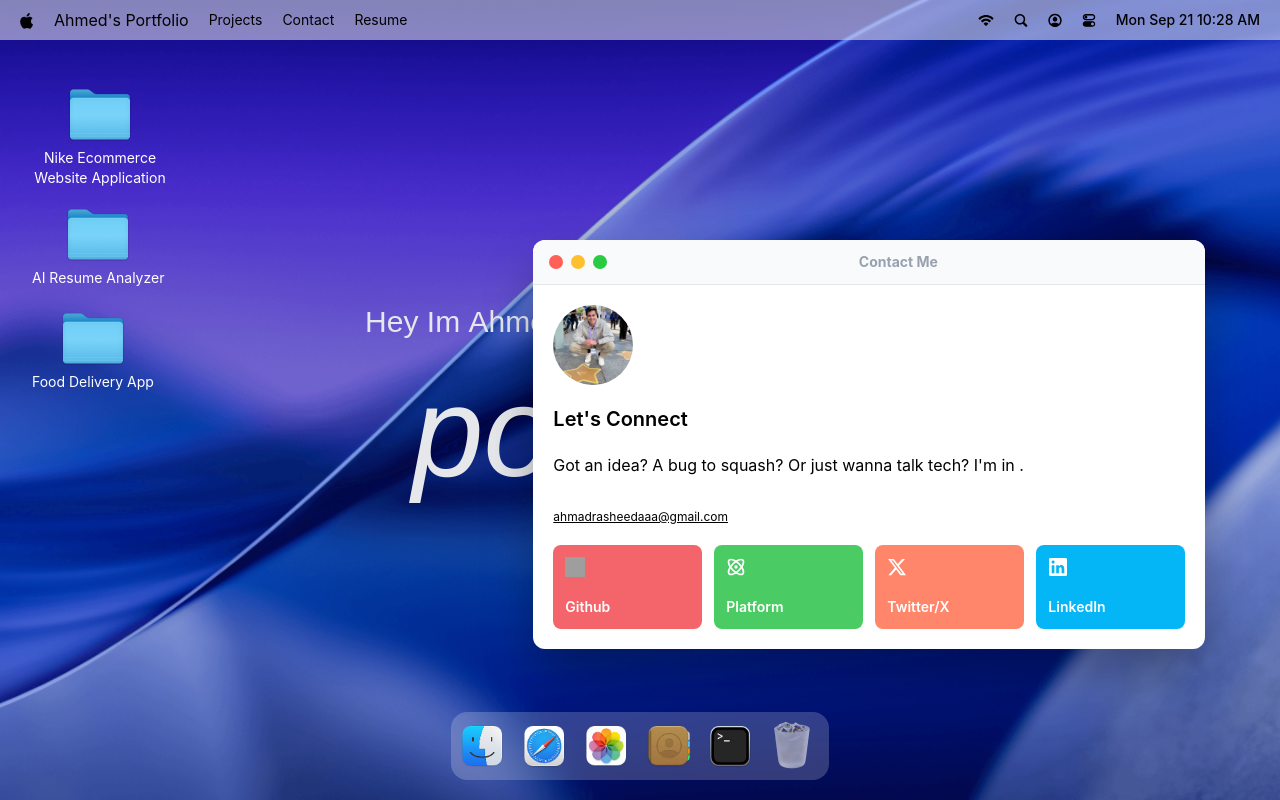
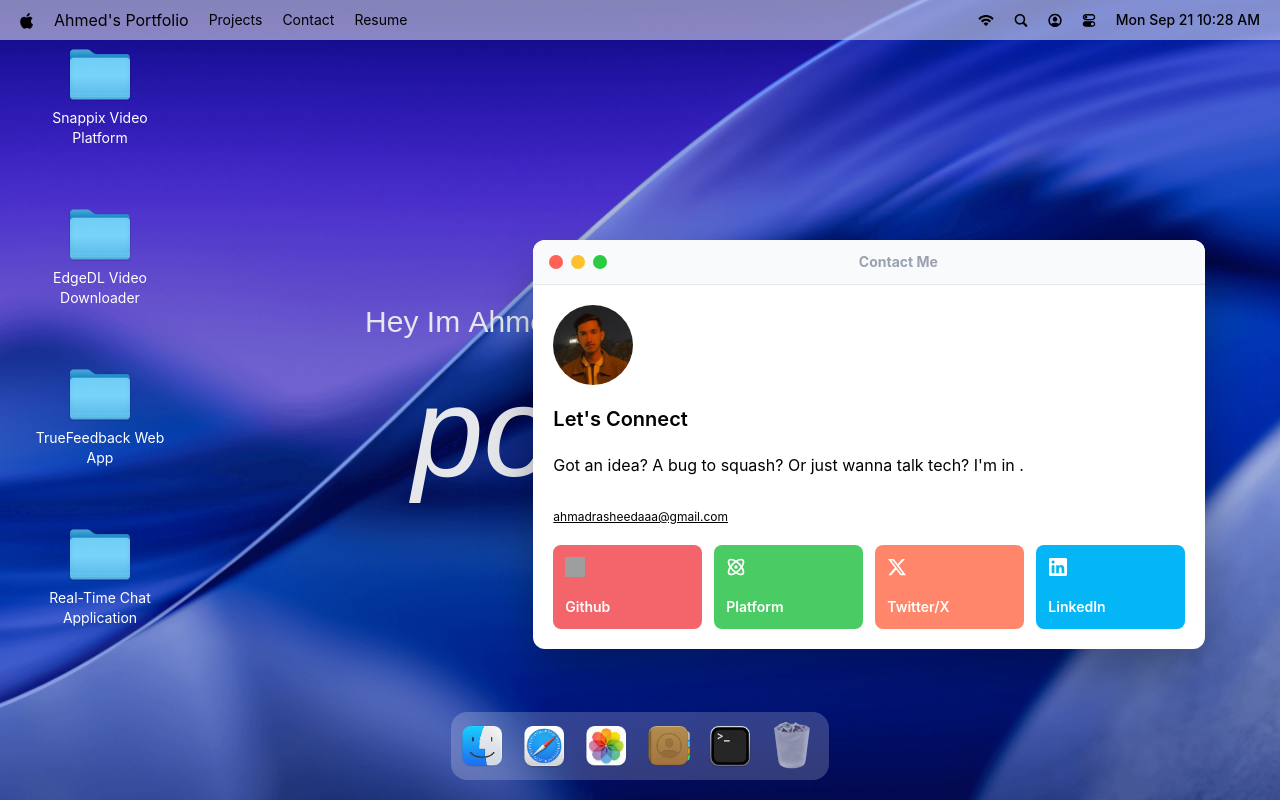
Before and after one commit to ahmedrasheed-dev/Portfolio, a React (Vite) app: page / in a window 1280 px wide. Both pictures are taken after a click on the item "Contact". Built offline with nearby package versions, Linux system fonts and the light colour scheme; grey boxes are pictures that could not be loaded; a web font is replaced by a local one.

Commit message:
Updated data

```diff
--- a/src/constants/index.js
+++ b/src/constants/index.js
@@ -105,27 +105,27 @@
 const techStack = [
   {
     category: "Frontend",
-    items: ["React.js", "Next.js", "TypeScript"],
-  },
-  {
-    category: "Mobile",
-    items: ["React Native", "Expo"],
+    items: ["React", "Next.js", "TypeScript", "GSAP"],
   },
   {
     category: "Styling",
-    items: ["Tailwind CSS", "Sass", "CSS"],
+    items: ["Tailwind CSS"],
   },
   {
     category: "Backend",
-    items: ["Node.js", "Express", "NestJS", "Hono"],
+    items: ["Node.js","Hono", "Express.js", "NextAuth"],
   },
   {
     category: "Database",
-    items: ["MongoDB", "PostgreSQL"],
+    items: ["MongoDB", "PostgreSQL", "SQL Server", "Redis"],
+  },
+  {
+    category: "Cloud & Deployment",
+    items: ["AWS S3", "AWS Lambda", "CloudFront", "Docker"],
   },
   {
     category: "Dev Tools",
-    items: ["Git", "GitHub", "Docker"],
+    items: ["Git", "GitHub", "Postman", "Linux"],
   },
 ];
 
@@ -135,28 +135,28 @@
     text: "Github",
     icon: "/icons/github.svg",
     bg: "#f4656b",
-    link: "https://github.com/JavaScript-Mastery-Pro",
+    link: "https://github.com/ahmedrahseed-dev",
   },
   {
     id: 2,
     text: "Platform",
     icon: "/icons/atom.svg",
     bg: "#4bcb63",
-    link: "https://jsmastery.com/",
+    link: "https://ahmedrasheed.vercel.app",
   },
   {
     id: 3,
     text: "Twitter/X",
     icon: "/icons/twitter.svg",
     bg: "#ff866b",
-    link: "https://x.com/jsmasterypro",
+    link: "https://x.com/ahmedrasheed17",
   },
   {
     id: 4,
     text: "LinkedIn",
     icon: "/icons/linkedin.svg",
     bg: "#05b6f6",
-    link: "https://www.linkedin.com/company/javascriptmastery/posts/?feedView=all",
+    link: "https://www.linkedin.com/in/ahmadrasheed17/",
   },
 ];
 
@@ -218,6 +218,175 @@
   gallery,
 };
 
+// const WORK_LOCATION = {
+//   id: 1,
+//   type: "work",
+//   name: "Work",
+//   icon: "/icons/work.svg",
+//   kind: "folder",
+//   children: [
+//     // ▶ Project 1
+//     {
+//       id: 5,
+//       name: "Nike Ecommerce Website Application",
+//       icon: "/images/folder.png",
+//       kind: "folder",
+//       position: "top-10 left-5", // icon position inside Finder
+//       windowPosition: "top-[5vh] left-5", // optional: Finder window position
+//       children: [
+//         {
+//           id: 1,
+//           name: "Nike Project.txt",
+//           icon: "/images/txt.png",
+//           kind: "file",
+//           fileType: "txt",
+//           position: "top-5 left-10",
+//           description: [
+//             "The Nike eCommerce website is a sleek and modern platform designed for shopping the latest Nike collections.",
+//             "Instead of a simple online store, it delivers an immersive experience with bold visuals, interactive product displays, and smooth navigation.",
+//             "Think of it like walking into a flagship Nike store—but right from your phone or laptop.",
+//             "It's built with Next.js and Tailwind, ensuring fast performance, responsive design, and a clean, premium look.",
+//           ],
+//         },
+//         {
+//           id: 2,
+//           name: "nike.com",
+//           icon: "/images/safari.png",
+//           kind: "file",
+//           fileType: "url",
+//           href: "https://youtu.be/fZdTYswuZjU?si=Awjl-pIst9e09_UU",
+//           position: "top-10 right-20",
+//         },
+//         {
+//           id: 4,
+//           name: "nike.png",
+//           icon: "/images/image.png",
+//           kind: "file",
+//           fileType: "img",
+//           position: "top-52 right-80",
+//           imageUrl: "/images/project-1.png",
+//         },
+//         {
+//           id: 5,
+//           name: "Design.fig",
+//           icon: "/images/plain.png",
+//           kind: "file",
+//           fileType: "fig",
+//           href: "https://google.com",
+//           position: "top-60 right-20",
+//         },
+//       ],
+//     },
+
+//     // ▶ Project 2
+//     {
+//       id: 6,
+//       name: "AI Resume Analyzer",
+//       icon: "/images/folder.png",
+//       kind: "folder",
+//       position: "top-52 right-80",
+//       windowPosition: "top-[20vh] left-7",
+//       children: [
+//         {
+//           id: 1,
+//           name: "AI Resume Analyzer Project.txt",
+//           icon: "/images/txt.png",
+//           kind: "file",
+//           fileType: "txt",
+//           position: "top-5 right-10",
+//           description: [
+//             "AI Resume Analyzer is a smart tool that helps you perfect your resume with instant feedback.",
+//             "Instead of guessing what recruiters want, you get AI-powered insights on keywords, formatting, and overall impact.",
+//             "Think of it like having a career coach—pointing out strengths, fixing weaknesses, and boosting your chances of landing interviews.",
+//             "It's built with Next.js and Tailwind, so it runs fast, looks professional, and works seamlessly on any device.",
+//           ],
+//         },
+//         {
+//           id: 2,
+//           name: "ai-resume-analyzer.com",
+//           icon: "/images/safari.png",
+//           kind: "file",
+//           fileType: "url",
+//           href: "https://youtu.be/iYOz165wGkQ?si=R1hs8Legl200m0Cl",
+//           position: "top-20 left-20",
+//         },
+//         {
+//           id: 4,
+//           name: "ai-resume-analyzer.png",
+//           icon: "/images/image.png",
+//           kind: "file",
+//           fileType: "img",
+//           position: "top-52 left-80",
+//           imageUrl: "/images/project-2.png",
+//         },
+//         {
+//           id: 5,
+//           name: "Design.fig",
+//           icon: "/images/plain.png",
+//           kind: "file",
+//           fileType: "fig",
+//           href: "https://google.com",
+//           position: "top-60 left-5",
+//         },
+//       ],
+//     },
+
+//     // ▶ Project 3
+//     {
+//       id: 7,
+//       name: "Food Delivery App",
+//       icon: "/images/folder.png",
+//       kind: "folder",
+//       position: "top-10 left-80",
+//       windowPosition: "top-[33vh] left-7",
+//       children: [
+//         {
+//           id: 1,
+//           name: "Food Delivery App Project.txt",
+//           icon: "/images/txt.png",
+//           kind: "file",
+//           fileType: "txt",
+//           position: "top-5 left-10",
+//           description: [
+//             "Our Food Delivery App is a fast and convenient way to order meals from your favorite restaurants.",
+//             "Instead of making calls or waiting in line, you can browse menus, customize orders, and track deliveries in real time.",
+//             "Think of it like having your favorite restaurants in your pocket—ready to deliver anytime, anywhere.",
+//             "It’s built with React Native, so it works smoothly on both iOS and Android with a clean, modern design.",
+//           ],
+//         },
+//         {
+//           id: 2,
+//           name: "food-delivery-app.com",
+//           icon: "/images/safari.png",
+//           kind: "file",
+//           fileType: "url",
+//           href: "https://youtu.be/LKrX390fJMw?si=cExkuVhf2DTV9G2-",
+//           position: "top-10 right-20",
+//         },
+//         {
+//           id: 4,
+//           name: "food-delivery-app.png",
+//           icon: "/images/image.png",
+//           kind: "file",
+//           fileType: "img",
+//           position: "top-52 right-80",
+//           imageUrl: "/images/project-3.png",
+//         },
+//         {
+//           id: 5,
+//           name: "Design.fig",
+//           icon: "/images/plain.png",
+//           kind: "file",
+//           fileType: "fig",
+//           href: "https://google.com",
+//           position: "top-60 right-20",
+//         },
+//       ],
+//     },
+//   ],
+// };
+
+
 const WORK_LOCATION = {
   id: 1,
   type: "work",
@@ -225,166 +394,236 @@
   icon: "/icons/work.svg",
   kind: "folder",
   children: [
-    // ▶ Project 1
+    // ▶ Project 1: Snappix
     {
       id: 5,
-      name: "Nike Ecommerce Website Application",
+      name: "Snappix Video Platform",
       icon: "/images/folder.png",
       kind: "folder",
-      position: "top-10 left-5", // icon position inside Finder
-      windowPosition: "top-[5vh] left-5", // optional: Finder window position
+      position: "bottom-5 right-30",
+      windowPosition: "top-[0vh] left-5",
       children: [
         {
           id: 1,
-          name: "Nike Project.txt",
+          name: "Snappix Project.txt",
           icon: "/images/txt.png",
           kind: "file",
           fileType: "txt",
           position: "top-5 left-10",
           description: [
-            "The Nike eCommerce website is a sleek and modern platform designed for shopping the latest Nike collections.",
-            "Instead of a simple online store, it delivers an immersive experience with bold visuals, interactive product displays, and smooth navigation.",
-            "Think of it like walking into a flagship Nike store—but right from your phone or laptop.",
-            "It's built with Next.js and Tailwind, ensuring fast performance, responsive design, and a clean, premium look.",
+            "Snappix is a high-performance, full-stack video-sharing platform.",
+            "It leverages a modern tech stack including React, Redux Toolkit, Node.js, Express, and MongoDB.",
+            "The backend is powered by a serverless AWS infrastructure utilizing S3, Lambda, CloudFront, and CloudWatch.",
+            "This architecture ensures scalable, secure, and lightning-fast video uploads and streaming via signed URLs.",
           ],
         },
         {
           id: 2,
-          name: "nike.com",
+          name: "github.com",
           icon: "/images/safari.png",
           kind: "file",
           fileType: "url",
-          href: "https://youtu.be/fZdTYswuZjU?si=Awjl-pIst9e09_UU",
+          href: "https://github.com/ahmedrasheed-dev/Snappix",
           position: "top-10 right-20",
         },
         {
           id: 4,
-          name: "nike.png",
+          name: "snappix.png",
           icon: "/images/image.png",
           kind: "file",
           fileType: "img",
           position: "top-52 right-80",
-          imageUrl: "/images/project-1.png",
-        },
-        {
-          id: 5,
-          name: "Design.fig",
-          icon: "/images/plain.png",
-          kind: "file",
-          fileType: "fig",
-          href: "https://google.com",
-          position: "top-60 right-20",
+          imageUrl: "/images/project-snappix.png",
         },
       ],
     },
 
-    // ▶ Project 2
+    // ▶ Project 2: EdgeDL
     {
       id: 6,
-      name: "AI Resume Analyzer",
+      name: "EdgeDL Video Downloader",
       icon: "/images/folder.png",
       kind: "folder",
-      position: "top-52 right-80",
-      windowPosition: "top-[20vh] left-7",
+      position: "top-10 right-20",
+      windowPosition: "top-[20vh] left-5",
       children: [
         {
           id: 1,
-          name: "AI Resume Analyzer Project.txt",
+          name: "EdgeDL Project.txt",
           icon: "/images/txt.png",
           kind: "file",
           fileType: "txt",
           position: "top-5 right-10",
           description: [
-            "AI Resume Analyzer is a smart tool that helps you perfect your resume with instant feedback.",
-            "Instead of guessing what recruiters want, you get AI-powered insights on keywords, formatting, and overall impact.",
-            "Think of it like having a career coach—pointing out strengths, fixing weaknesses, and boosting your chances of landing interviews.",
-            "It's built with Next.js and Tailwind, so it runs fast, looks professional, and works seamlessly on any device.",
+            "EdgeDL is a versatile desktop video downloader application and browser extension.",
+            "It was engineered using Electron, React, Node.js, and Plasmo to provide a seamless cross-platform experience.",
+            "By integrating yt-dlp, it handles heavy media processing pipelines directly from the browser or desktop.",
+            "This project showcases advanced knowledge of background scripts, manifest configurations, and desktop packaging.",
           ],
         },
         {
           id: 2,
-          name: "ai-resume-analyzer.com",
+          name: "github.com",
           icon: "/images/safari.png",
           kind: "file",
           fileType: "url",
-          href: "https://youtu.be/iYOz165wGkQ?si=R1hs8Legl200m0Cl",
+          href: "https://github.com/ahmedrasheed-dev/EdgeDL",
           position: "top-20 left-20",
         },
         {
           id: 4,
-          name: "ai-resume-analyzer.png",
+          name: "edgedl.png",
           icon: "/images/image.png",
           kind: "file",
           fileType: "img",
           position: "top-52 left-80",
-          imageUrl: "/images/project-2.png",
-        },
-        {
-          id: 5,
-          name: "Design.fig",
-          icon: "/images/plain.png",
-          kind: "file",
-          fileType: "fig",
-          href: "https://google.com",
-          position: "top-60 left-5",
+          imageUrl: "/images/project-edgedl.png",
         },
       ],
     },
 
-    // ▶ Project 3
+    // ▶ Project 3: TrueFeedback
     {
       id: 7,
-      name: "Food Delivery App",
+      name: "TrueFeedback Web App",
       icon: "/images/folder.png",
       kind: "folder",
-      position: "top-10 left-80",
-      windowPosition: "top-[33vh] left-7",
+      position: "top-10 bottom-0",
+      windowPosition: "top-[40vh] left-5",
       children: [
         {
           id: 1,
-          name: "Food Delivery App Project.txt",
+          name: "TrueFeedback Project.txt",
           icon: "/images/txt.png",
           kind: "file",
           fileType: "txt",
           position: "top-5 left-10",
           description: [
-            "Our Food Delivery App is a fast and convenient way to order meals from your favorite restaurants.",
-            "Instead of making calls or waiting in line, you can browse menus, customize orders, and track deliveries in real time.",
-            "Think of it like having your favorite restaurants in your pocket—ready to deliver anytime, anywhere.",
-            "It’s built with React Native, so it works smoothly on both iOS and Android with a clean, modern design.",
+            "TrueFeedback is an anonymous feedback web application designed for secure and honest communication.",
+            "It is built entirely on the Next.js framework, ensuring excellent SEO, fast server-side rendering, and a smooth UX.",
+            "User authentication is securely managed through NextAuth, while Nodemailer handles automated email integrations.",
+            "It provides users with a safe, private space to gather constructive insights from their peers or audience.",
           ],
         },
         {
           id: 2,
-          name: "food-delivery-app.com",
+          name: "github.com",
           icon: "/images/safari.png",
           kind: "file",
           fileType: "url",
-          href: "https://youtu.be/LKrX390fJMw?si=cExkuVhf2DTV9G2-",
+          href: "https://github.com/ahmedrasheed-dev/TrueFeedback",
           position: "top-10 right-20",
         },
         {
           id: 4,
-          name: "food-delivery-app.png",
+          name: "truefeedback.png",
           icon: "/images/image.png",
           kind: "file",
           fileType: "img",
           position: "top-52 right-80",
-          imageUrl: "/images/project-3.png",
+          imageUrl: "/images/project-truefeedback.png",
+        },
+      ],
+    },
+
+    // ▶ Project 4: Real-Time Chat App
+    {
+      id: 8,
+      name: "Real-Time Chat Application",
+      icon: "/images/folder.png",
+      kind: "folder",
+      position: "top-52 left-20",
+      windowPosition: "top-[60vh] left-5",
+      children: [
+        {
+          id: 1,
+          name: "Chat App Project.txt",
+          icon: "/images/txt.png",
+          kind: "file",
+          fileType: "txt",
+          position: "top-5 left-10",
+          description: [
+            "A dynamic real-time chat application built to facilitate instant messaging and live user interactions.",
+            "Leverages WebSocket technology to ensure low-latency communication and instant message delivery without page reloads.",
+            "Features a modern, responsive user interface combined with a robust backend architecture to handle concurrent connections.",
+            "Demonstrates a strong understanding of full-stack event-driven programming and persistent data storage.",
+          ],
         },
         {
-          id: 5,
-          name: "Design.fig",
-          icon: "/images/plain.png",
+          id: 2,
+          name: "github.com",
+          icon: "/images/safari.png",
           kind: "file",
-          fileType: "fig",
-          href: "https://google.com",
-          position: "top-60 right-20",
+          fileType: "url",
+          href: "https://github.com/ahmedrasheed-dev/RealTimeChat-App",
+          position: "top-10 right-20",
+        },
+        {
+          id: 4,
+          name: "chat-app.png",
+          icon: "/images/image.png",
+          kind: "file",
+          fileType: "img",
+          position: "top-52 right-80",
+          imageUrl: "/images/project-chatapp.png",
         },
       ],
     },
   ],
 };
+
+// const ABOUT_LOCATION = {
+//   id: 2,
+//   type: "about",
+//   name: "About me",
+//   icon: "/icons/info.svg",
+//   kind: "folder",
+//   children: [
+//     {
+//       id: 1,
+//       name: "me.png",
+//       icon: "/images/image.png",
+//       kind: "file",
+//       fileType: "img",
+//       position: "top-10 left-5",
+//       imageUrl: "/images/adrian.jpg",
+//     },
+//     {
+//       id: 2,
+//       name: "casual-me.png",
+//       icon: "/images/image.png",
+//       kind: "file",
+//       fileType: "img",
+//       position: "top-28 right-72",
+//       imageUrl: "/images/adrian-2.jpg",
+//     },
+//     {
+//       id: 3,
+//       name: "conference-me.png",
+//       icon: "/images/image.png",
+//       kind: "file",
+//       fileType: "img",
+//       position: "top-52 left-80",
+//       imageUrl: "/images/adrian-3.jpeg",
+//     },
+//     {
+//       id: 4,
+//       name: "about-me.txt",
+//       icon: "/images/txt.png",
+//       kind: "file",
+//       fileType: "txt",
+//       position: "top-60 left-5",
+//       subtitle: "Meet the Developer Behind the Code",
+//       image: "/images/adrian.jpg",
+//       description: [
+//         "Hey! I’m Adrian 👋, a web developer who enjoys building sleek, interactive websites that actually work well.",
+//         "I specialize in JavaScript, React, and Next.js—and I love making things feel smooth, fast, and just a little bit delightful.",
+//         "I’m big on clean UI, good UX, and writing code that doesn’t need a search party to debug.",
+//         "Outside of dev work, you'll find me tweaking layouts at 2AM, sipping overpriced coffee, or impulse-buying gadgets I absolutely convinced myself I needed 😅",
+//       ],
+//     },
+//   ],
+// };
 
 const ABOUT_LOCATION = {
   id: 2,
@@ -395,30 +634,30 @@
   children: [
     {
       id: 1,
-      name: "me.png",
+      name: "ahmed.png",
       icon: "/images/image.png",
       kind: "file",
       fileType: "img",
       position: "top-10 left-5",
-      imageUrl: "/images/adrian.jpg",
+      imageUrl: "/images/ahmed.jpg",
     },
     {
       id: 2,
-      name: "casual-me.png",
+      name: "casual-ahmed.png",
       icon: "/images/image.png",
       kind: "file",
       fileType: "img",
       position: "top-28 right-72",
-      imageUrl: "/images/adrian-2.jpg",
+      imageUrl: "/images/ahmed-2.jpg",
     },
     {
       id: 3,
-      name: "conference-me.png",
+      name: "coding-setup.png",
       icon: "/images/image.png",
       kind: "file",
       fileType: "img",
       position: "top-52 left-80",
-      imageUrl: "/images/adrian-3.jpeg",
+      imageUrl: "/images/ahmed-3.jpeg",
     },
     {
       id: 4,
@@ -428,17 +667,16 @@
       fileType: "txt",
       position: "top-60 left-5",
       subtitle: "Meet the Developer Behind the Code",
-      image: "/images/adrian.jpg",
+      image: "/images/ahmed.jpg",
       description: [
-        "Hey! I’m Adrian 👋, a web developer who enjoys building sleek, interactive websites that actually work well.",
-        "I specialize in JavaScript, React, and Next.js—and I love making things feel smooth, fast, and just a little bit delightful.",
-        "I’m big on clean UI, good UX, and writing code that doesn’t need a search party to debug.",
-        "Outside of dev work, you'll find me tweaking layouts at 2AM, sipping overpriced coffee, or impulse-buying gadgets I absolutely convinced myself I needed 😅",
+        "Hey! I’m Ahmed 👋, a full-stack software developer and CS undergrad at UMT Lahore.",
+        "I specialize in the MERN stack, Next.js, and TypeScript, focusing on building scalable web applications and deploying them via AWS.",
+        "I’m big on writing clean, optimized code, tweaking my Arch Linux setup, and I've ground through 400+ DSA problems to keep my logic sharp.",
+        "Outside of the terminal, you'll find me hitting the gym, playing Watch Dogs 2, learning German, or practicing sleight-of-hand card tricks. 🃏",
       ],
     },
   ],
 };
-
 const RESUME_LOCATION = {
   id: 3,
   type: "resume",
@@ -473,16 +711,7 @@
       fileType: "img",
       position: "top-10 left-10",
       imageUrl: "/images/trash-1.png",
-    },
-    {
-      id: 2,
-      name: "trash2.png",
-      icon: "/images/image.png",
-      kind: "file",
-      fileType: "img",
-      position: "top-40 left-80",
-      imageUrl: "/images/trash-2.png",
-    },
+    }
   ],
 };
 
--- a/src/index.css
+++ b/src/index.css
@@ -509,3 +509,42 @@
 html.dark #resume {
   @apply bg-neutral-900 text-neutral-100 border border-neutral-800;
 }
+
+/* ==========================================================================
+   Custom Theme-based Scrollbars (Light & Dark)
+   ========================================================================== */
+
+* {
+  scrollbar-width: thin;
+  scrollbar-color: rgba(0, 0, 0, 0.25) transparent;
+}
+
+html.dark * {
+  scrollbar-color: rgba(255, 255, 255, 0.25) transparent;
+}
+
+::-webkit-scrollbar {
+  width: 7px;
+  height: 7px;
+}
+
+::-webkit-scrollbar-track {
+  background: transparent;
+}
+
+::-webkit-scrollbar-thumb {
+  background: rgba(0, 0, 0, 0.2);
+  border-radius: 9999px;
+}
+
+::-webkit-scrollbar-thumb:hover {
+  background: rgba(0, 0, 0, 0.35);
+}
+
+html.dark ::-webkit-scrollbar-thumb {
+  background: rgba(255, 255, 255, 0.2);
+}
+
+html.dark ::-webkit-scrollbar-thumb:hover {
+  background: rgba(255, 255, 255, 0.4);
+}
--- a/src/windows/Contact.jsx
+++ b/src/windows/Contact.jsx
@@ -11,7 +11,7 @@
             </div>
 
             <div className="p-5 space-y-5">
-                <img src="/images/adrian.jpg" alt="Ahmed"
+                <img src="/images/ahmed.jpg" alt="Ahmed"
                     className="w-20 rounded-full"
                 />
                 <h3>Let's Connect</h3>
--- a/src/windows/Resume.jsx
+++ b/src/windows/Resume.jsx
@@ -6,10 +6,7 @@
 
 import 'react-pdf/dist/Page/AnnotationLayer.css';
 import 'react-pdf/dist/Page/TextLayer.css';
-pdfjs.GlobalWorkerOptions.workerSrc = new URL(
-    'pdfjs-dist/build/pdf.worker.min.mjs',
-    import.meta.url,
-).toString();
+pdfjs.GlobalWorkerOptions.workerSrc = `https://unpkg.com/pdfjs-dist@${pdfjs.version}/build/pdf.worker.min.mjs`;
 
 const ResumeSkeleton = () => (
     <div className="w-full h-[800px] bg-white dark:bg-neutral-900 p-10 space-y-6 animate-pulse select-none overflow-hidden">
```
Also changed, not shown: public/images/ahmed.jpg (added).
